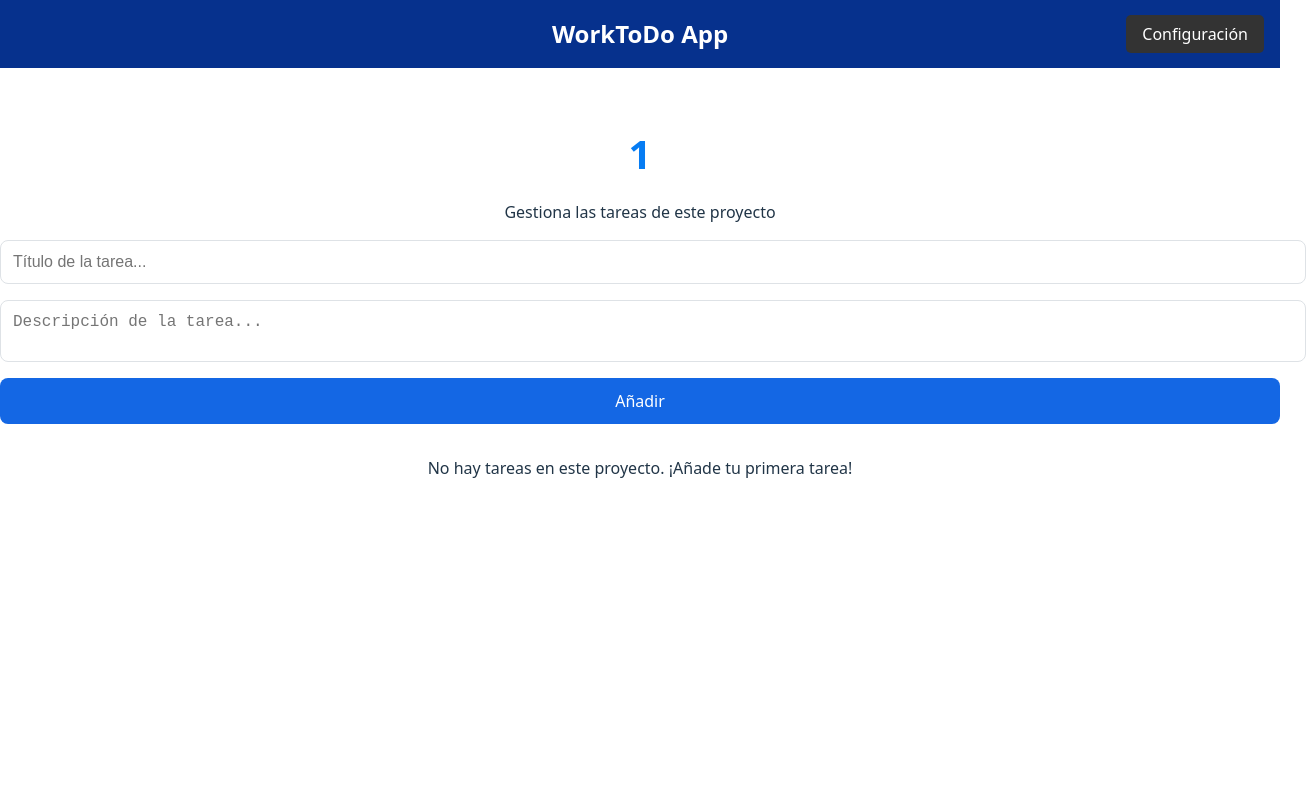
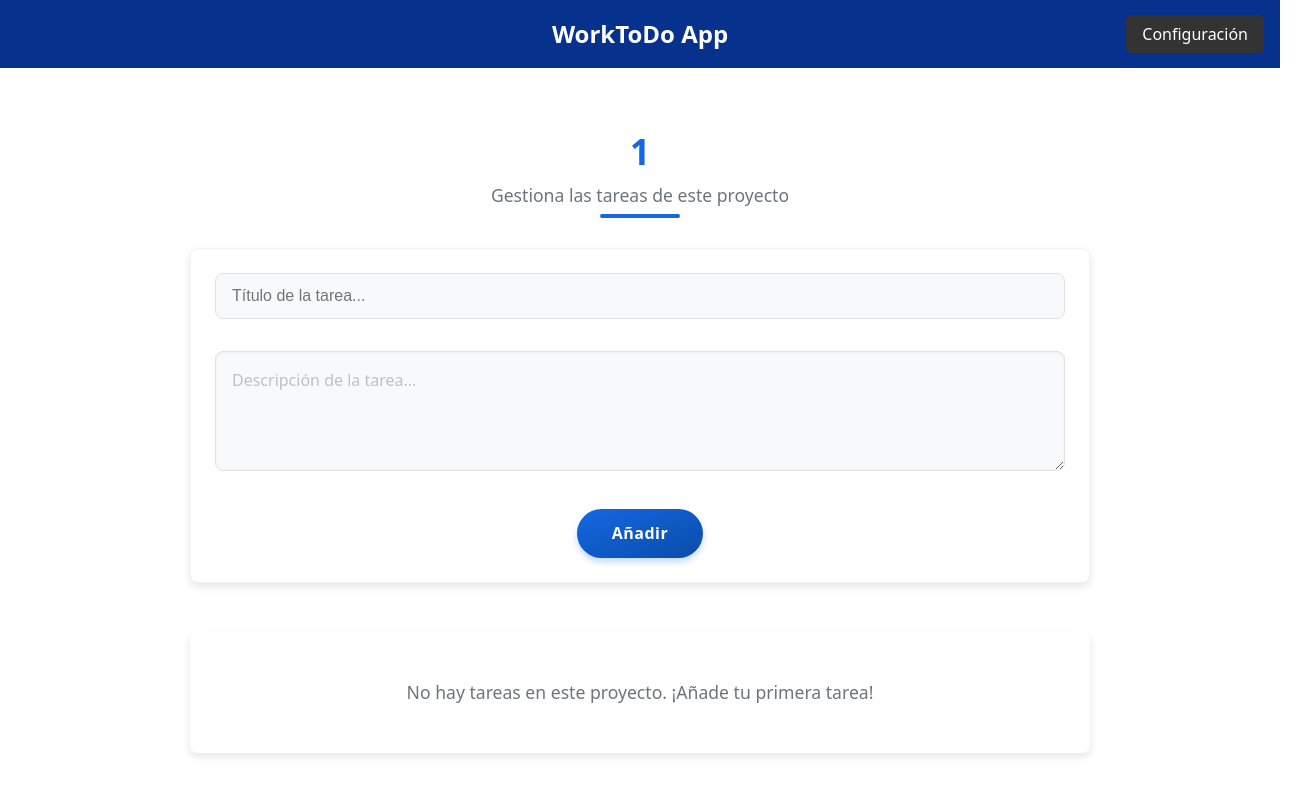
Before and after one commit to avaazquezz/ToDoList_WebApp, a React (Vite) app in the folder to-do-app/: page /project/1 in a window 1280 px wide. Shown: the top 796 px of the page, 1306 px wide, since content can reach past the window. Built offline with nearby package versions, Linux system fonts and the light colour scheme.

Commit message:
inicios de diseño y mejora de ProjectTasks

```diff
--- a/to-do-app/src/pages/ProjectTasksPage.tsx
+++ b/to-do-app/src/pages/ProjectTasksPage.tsx
@@ -81,7 +81,7 @@ const ProjectTasksPage = () => {
         <div className="tasks-list">
           {tasks.length > 0 ? (
             <ul>
-              {tasks.map(task => (
+              {tasks.map((task) => (
                 <li key={task.id} className={task.completed ? 'completed' : ''}>
                   <div className="task-content">
                     <input
@@ -89,7 +89,10 @@ const ProjectTasksPage = () => {
                       checked={task.completed}
                       onChange={() => toggleTaskCompletion(task.id)}
                     />
-                    <span>{task.text}</span>
+                    <div>
+                      <strong>{task.title}</strong>
+                      <p>{task.text}</p>
+                    </div>
                   </div>
                   <button onClick={() => deleteTask(task.id)}>Eliminar</button>
                 </li>
--- a/to-do-app/src/styles/ProjectTasksPage.css
+++ b/to-do-app/src/styles/ProjectTasksPage.css
@@ -1,30 +1,366 @@
+:root {
+  --primary-color: #1467e4;
+  --primary-light: #599ae4;
+  --primary-dark: #0a4da9;
+  --secondary-color: #558ec7;
+  --accent-color: #f31b03;
+  --accent-light: #f57171;
+  --success-color: #2ecc71;
+  --warning-color: #f39c12;
+  --danger-color: #e74c3c;
+  --text-light: #ffffff;
+  --text-dark: #333333;
+  --text-muted: #6c757d;
+  --background-light: #f8f9fa;
+  --background-card: #ffffff;
+  --border-color: #dee2e6;
+  --shadow-sm: 0 2px 4px rgba(0,0,0,0.05);
+  --shadow-md: 0 4px 8px rgba(0,0,0,0.1);
+  --shadow-lg: 0 8px 16px rgba(0,0,0,0.1);
+  --border-radius: 8px;
+  --transition-speed: 0.3s;
+}
+
+/* Contenedor principal */
+.project-tasks-container {
+  max-width: 900px;
+  margin: 2.5rem auto;
+  padding: 0 1.5rem;
+  animation: fadeIn 0.5s ease;
+}
+
+@keyframes fadeIn {
+  from { opacity: 0; transform: translateY(20px); }
+  to { opacity: 1; transform: translateY(0); }
+}
+
+/* Encabezado del proyecto */
+.project-header {
+  margin-bottom: 2.5rem;
+  text-align: center;
+  position: relative;
+}
+
+.project-header::after {
+  content: '';
+  position: absolute;
+  bottom: -10px;
+  left: 50%;
+  transform: translateX(-50%);
+  width: 80px;
+  height: 4px;
+  background: var(--primary-color);
+  border-radius: 2px;
+}
+
+.project-header h1 {
+  color: var(--primary-color);
+  font-size: 2.2rem;
+  margin-bottom: 0.7rem;
+  font-weight: 700;
+  text-shadow: 0 1px 2px rgba(0,0,0,0.05);
+}
+
+.project-header p {
+  color: var(--text-muted);
+  font-size: 1.1rem;
+  max-width: 600px;
+  margin: 0 auto;
+}
+
+/* Formulario de entrada para nuevas tareas */
 .task-input-container {
-  display: flex;
-  flex-direction: column;
-  gap: 1rem;
-  margin-bottom: 2rem;
+  background-color: white;
+  border-radius: var(--border-radius);
+  box-shadow: var(--shadow-md);
+  padding: 1.5rem;
+  margin-bottom: 2.5rem;
+  transition: box-shadow 0.3s ease, transform 0.2s ease;
+  border: 1px solid rgba(0,0,0,0.05);
+}
+
+.task-input-container:hover {
+  box-shadow: var(--shadow-lg);
+  transform: translateY(-2px);
+}
+
+.task-input-container h3 {
+  color: var(--primary-dark);
+  margin-top: 0;
+  margin-bottom: 0.5rem;
+  font-size: 1.3rem;
+  font-weight: 600;
+}
+
+.task-input-container .form-group {
+  margin-bottom: 1.2rem;
+}
+
+.task-input-container label {
+  font-size: 0.9rem;
+  font-weight: 500;
+  color: var(--text-dark);
 }
 
 .task-input-container input,
 .task-input-container textarea {
   width: 100%;
-  padding: 0.75rem;
+  padding: 0.8rem 1rem;
   font-size: 1rem;
-  border: 1px solid var(--border-color, #dee2e6);
-  border-radius: 8px;
-  resize: none; /* Evita que el textarea sea redimensionable */
+  border: 1px solid var(--border-color);
+  border-radius: var(--border-radius);
+  background-color: var(--background-light);
+  transition: border-color var(--transition-speed), box-shadow var(--transition-speed);
+  box-sizing: border-box;
+  max-width: 100%;
+  margin-bottom: 2rem;
+}
+
+.task-input-container textarea {
+  min-height: 120px;
+  resize: vertical;
+  font-family: inherit;
+  line-height: 1.6;
+  padding: 1rem;
+  background-color: var(--background-light);
+  border: 1px solid var(--border-color);
+  border-radius: var(--border-radius);
+  transition: all 0.25s ease;
+  box-shadow: inset 0 1px 3px rgba(0,0,0,0.05);
+  font-size: 1rem;
+  color: var(--text-dark);
+}
+
+.task-input-container textarea:focus {
+  outline: none;
+  border-color: var(--primary-color);
+  box-shadow: 0 0 0 3px rgba(20, 103, 228, 0.2), inset 0 1px 3px rgba(0,0,0,0.05);
+  background-color: white;
+}
+
+.task-input-container textarea::placeholder {
+  color: #aab5bd;
+  opacity: 0.8;
+}
+
+.task-input-container input:focus,
+.task-input-container textarea:focus {
+  outline: none;
+  border-color: var(--primary-color);
+  box-shadow: 0 0 0 3px rgba(20, 103, 228, 0.15);
+}
+
+.task-input-container .button-group {
+  display: flex;
+  justify-content: flex-end;
+  margin-top: 1.5rem;
 }
 
 .task-input-container button {
-  padding: 0.75rem 1.5rem;
-  background-color: var(--primary-color, #1467e4);
+  padding: 0.85rem 2.2rem;
+  background: linear-gradient(to bottom right, var(--primary-color), var(--primary-dark));
   color: white;
+  font-weight: 600;
   border: none;
-  border-radius: 8px;
+  border-radius: 50px;
   cursor: pointer;
-  transition: background-color 0.3s;
+  transition: all 0.3s ease;
+  box-shadow: 0 4px 6px rgba(20, 103, 228, 0.25);
+  letter-spacing: 0.5px;
 }
 
 .task-input-container button:hover {
-  background-color: var(--primary-dark, #0a4da9);
+  background: linear-gradient(to bottom right, var(--primary-dark), var(--primary-color));
+  transform: translateY(-2px);
+  box-shadow: 0 6px 12px rgba(20, 103, 228, 0.3);
 }
+
+/* Lista de tareas */
+.tasks-list {
+  background-color: var(--background-card);
+  border-radius: var(--border-radius);
+  box-shadow: var(--shadow-md);
+  overflow: hidden;
+  margin-top: 3rem;
+}
+
+.tasks-list h3 {
+  padding: 1.2rem 1.5rem;
+  margin: 0;
+  background-color: var(--primary-light);
+  color: white;
+  font-weight: 600;
+  font-size: 1.2rem;
+}
+
+.tasks-list ul {
+  list-style: none;
+  padding: 0;
+  margin: 0;
+}
+
+.tasks-list li {
+  display: flex;
+  justify-content: space-between;
+  align-items: center;
+  padding: 1.2rem 1.5rem;
+  border-bottom: 1px solid var(--border-color);
+  transition: background-color var(--transition-speed), transform var(--transition-speed);
+}
+
+.tasks-list li:last-child {
+  border-bottom: none;
+}
+
+.tasks-list li:hover {
+  background-color: var(--background-light);
+  transform: translateX(4px);
+}
+
+.task-content {
+  display: flex;
+  align-items: flex-start;
+  gap: 1rem;
+  flex: 1;
+}
+
+.task-checkbox {
+  margin-top: 0.3rem;
+}
+
+.task-checkbox input[type="checkbox"] {
+  width: 18px;
+  height: 18px;
+  cursor: pointer;
+  accent-color: var(--success-color);
+}
+
+.task-details {
+  flex: 1;
+}
+
+.task-content strong {
+  display: block;
+  font-size: 1.1rem;
+  color: var(--text-dark);
+  margin-bottom: 0.3rem;
+  transition: color var(--transition-speed);
+}
+
+.task-content p {
+  margin: 0;
+  font-size: 0.95rem;
+  color: var(--text-muted);
+  line-height: 1.5;
+}
+
+/* Estilo de tareas completadas */
+.tasks-list li.completed .task-content strong {
+  text-decoration: line-through;
+  color: var(--text-muted);
+}
+
+.tasks-list li.completed .task-content p {
+  text-decoration: line-through;
+  opacity: 0.7;
+}
+
+/* Botones de acción para tareas */
+.task-actions {
+  display: flex;
+  gap: 0.5rem;
+}
+
+.task-actions button {
+  background-color: transparent;
+  border: none;
+  cursor: pointer;
+  padding: 0.5rem;
+  border-radius: var(--border-radius);
+  display: flex;
+  align-items: center;
+  justify-content: center;
+  transition: background-color var(--transition-speed);
+}
+
+.delete-btn {
+  color: var(--danger-color);
+}
+
+.delete-btn:hover {
+  background-color: rgba(231, 76, 60, 0.1);
+}
+
+.edit-btn {
+  color: var(--warning-color);
+}
+
+.edit-btn:hover {
+  background-color: rgba(243, 156, 18, 0.1);
+}
+
+/* Mensaje para cuando no hay tareas */
+.empty-tasks {
+  text-align: center;
+  padding: 3rem 1.5rem;
+  color: var(--text-muted);
+  font-size: 1.1rem;
+  display: flex;
+  flex-direction: column;
+  align-items: center;
+  gap: 1rem;
+}
+
+.empty-tasks svg {
+  width: 60px;
+  height: 60px;
+  opacity: 0.4;
+}
+
+/* Responsive design */
+@media screen and (max-width: 768px) {
+  .project-header h1 {
+    font-size: 1.8rem;
+  }
+
+  .task-actions {
+    flex-direction: column;
+  }
+}
+
+@media screen and (max-width: 480px) {
+  .project-tasks-container {
+    margin-top: 1.5rem;
+    padding: 0 1rem;
+  }
+
+  .project-header h1 {
+    font-size: 1.6rem;
+  }
+
+  .task-input-container {
+    padding: 1.2rem;
+  }
+
+  .tasks-list li {
+    padding: 1rem;
+    flex-direction: column;
+    align-items: flex-start;
+  }
+
+  .task-actions {
+    flex-direction: row;
+    margin-top: 1rem;
+    align-self: flex-end;
+  }
+}
+
+/* Animaciones para tareas */
+@keyframes slideInLeft {
+  from { transform: translateX(-20px); opacity: 0; }
+  to { transform: translateX(0); opacity: 1; }
+}
+
+.tasks-list li {
+  animation: slideInLeft 0.3s ease;
+}
```
